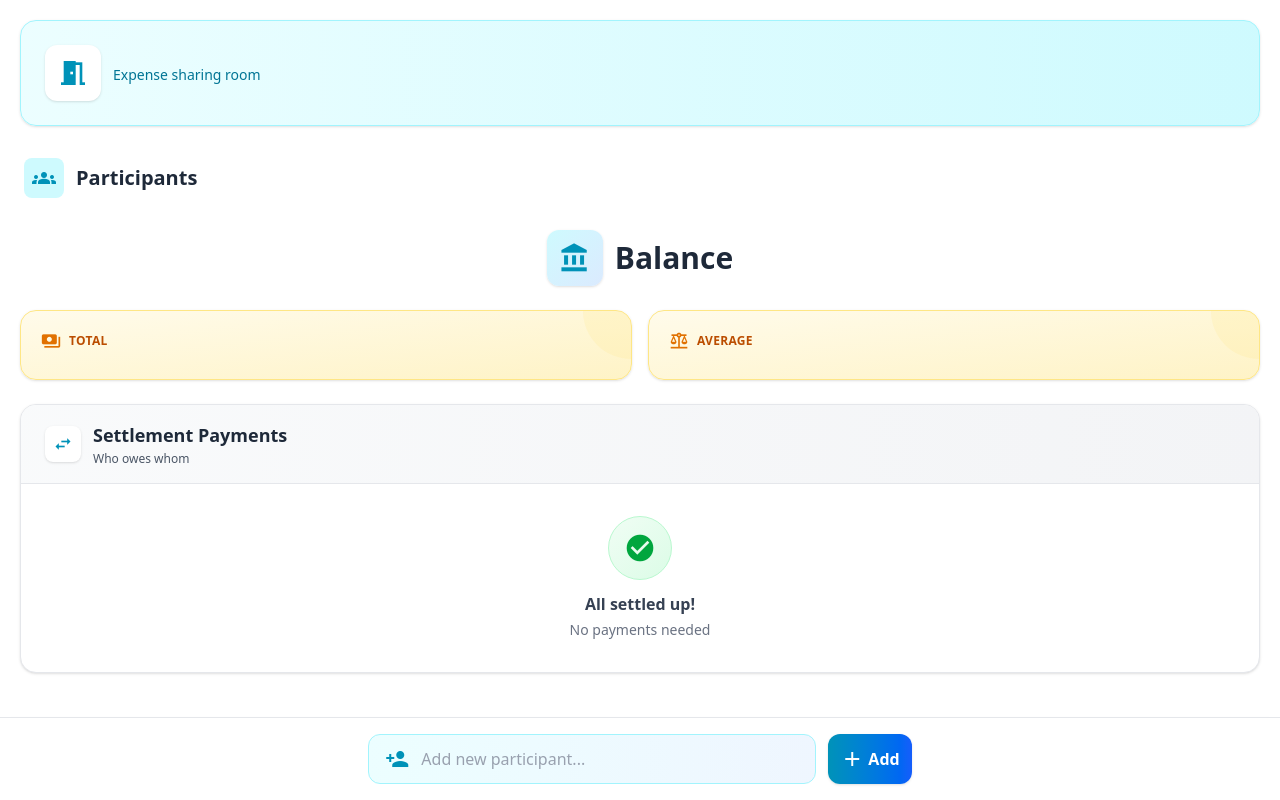
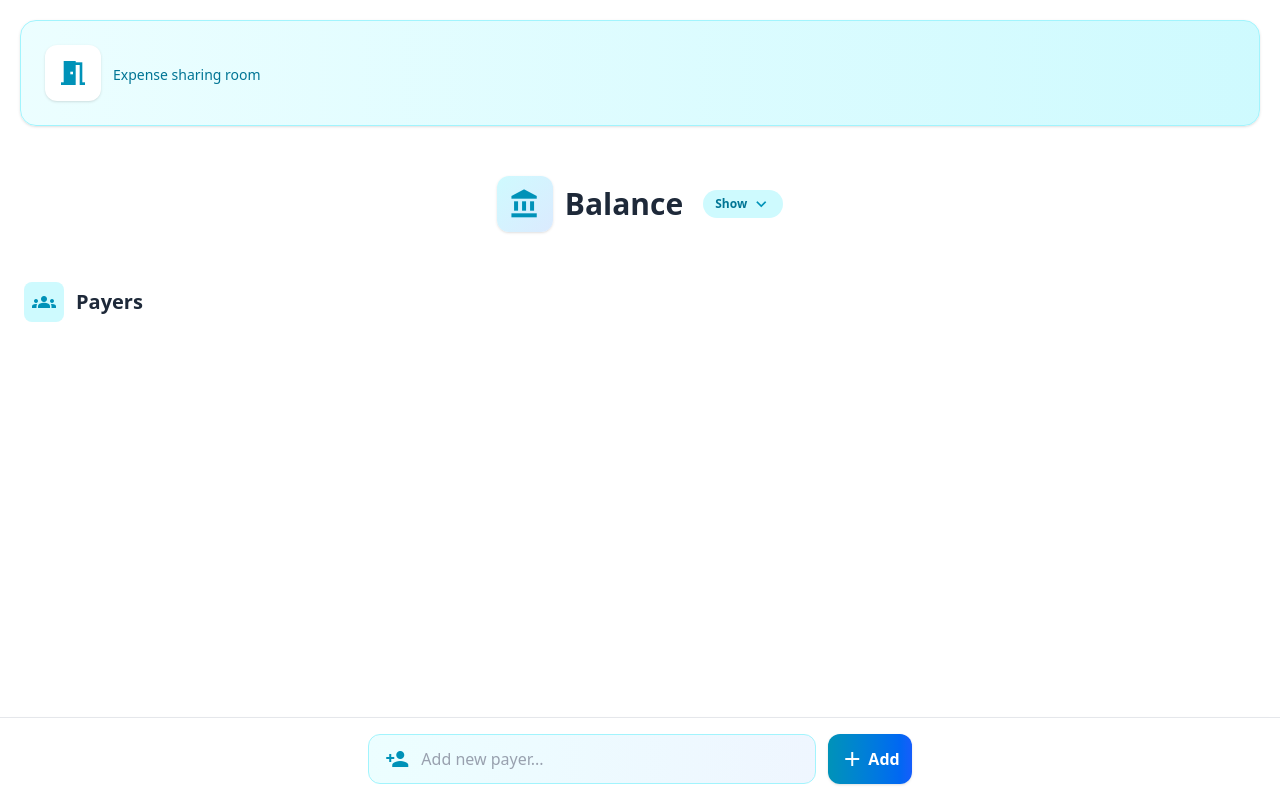
Before and after one commit to Delaudes/Share, an Angular app: page /rooms/1 in a window 1280 px wide. Built offline with nearby package versions, Linux system fonts and the light colour scheme.

Commit message:
feat : amélioration css

```diff
--- a/src/home/home.component.html
+++ b/src/home/home.component.html
@@ -52,14 +52,6 @@
       </span>
     </div>
   </button>
-  } @empty {
-  <div class="text-center py-8">
-    <div class="inline-flex items-center justify-center w-16 h-16 bg-gray-100 rounded-full mb-3">
-      <span class="material-icons text-gray-400" style="font-size: 32px">folder_open</span>
-    </div>
-    <p class="text-gray-500 font-semibold">No rooms yet</p>
-    <p class="text-sm text-gray-400 mt-1">Create your first room below</p>
-  </div>
   }
 </div>
 
--- a/src/room/presentation/room.component.html
+++ b/src/room/presentation/room.component.html
@@ -16,31 +16,38 @@
     </div>
   </div>
 
-  <!-- Payers Section -->
-  <div class="mb-8">
-    <div class="flex items-center gap-3 mb-4 px-1">
-      <div class="p-2 bg-cyan-100 rounded-lg flex items-center justify-center">
-        <span class="material-icons text-cyan-600" style="font-size: 24px">groups</span>
+  <!-- Balance Section -->
+  <div class="mb-8" data-testid="balance">
+    <details class="group">
+      <summary class="cursor-pointer list-none">
+        <!-- Balance Header -->
+        <div
+          class="flex items-center justify-center gap-3 group-open:mb-6 hover:bg-gray-50 rounded-2xl p-4 transition-all border-2 border-transparent group-hover:border-cyan-200 group-hover:shadow-sm"
+        >
+          <div
+            class="p-3 bg-gradient-to-br from-cyan-100 to-blue-100 rounded-xl shadow-sm flex items-center justify-center group-hover:scale-105 transition-transform"
+          >
+            <span class="material-icons text-cyan-600" style="font-size: 32px"
+              >account_balance</span
+            >
           </div>
-      <h2 class="text-xl font-bold text-gray-800">Participants</h2>
+          <h2 class="text-3xl font-bold text-gray-800 group-hover:text-cyan-600 transition-colors">
+            Balance
+          </h2>
+          <div
+            class="ml-2 px-3 py-1 bg-cyan-100 rounded-full flex items-center gap-1 group-hover:bg-cyan-200 transition-colors"
+          >
+            <span class="text-xs font-semibold text-cyan-700 group-open:hidden">Show</span>
+            <span class="text-xs font-semibold text-cyan-700 hidden group-open:inline">Hide</span>
+            <span
+              class="material-icons text-cyan-600 group-open:rotate-180 transition-transform"
+              style="font-size: 20px"
+            >
+              expand_more
+            </span>
           </div>
-
-    @for (payer of roomStore.room()?.payers; track payer.id) {
-    <app-payer [payer]="payer"></app-payer>
-    }
         </div>
-
-  <!-- Balance Section -->
-  <div class="mt-8 mb-6" data-testid="balance">
-    <!-- Balance Header -->
-    <div class="flex items-center justify-center gap-3 mb-6">
-      <div
-        class="p-3 bg-gradient-to-br from-cyan-100 to-blue-100 rounded-xl shadow-sm flex items-center justify-center"
-      >
-        <span class="material-icons text-cyan-600" style="font-size: 32px">account_balance</span>
-      </div>
-      <h2 class="text-3xl font-bold text-gray-800">Balance</h2>
-    </div>
+      </summary>
 
       <!-- Summary Cards -->
       <div class="grid grid-cols-2 gap-4 mb-6">
@@ -142,23 +149,24 @@
               </div>
             </div>
           </div>
-        } @empty {
-        <div class="p-8 text-center">
-          <div
-            class="inline-flex items-center justify-center w-16 h-16 bg-gradient-to-br from-green-50 to-green-100 rounded-full mb-3 border border-green-200"
-          >
-            <span
-              class="material-icons text-green-600 flex items-center justify-center"
-              style="font-size: 32px"
-              >check_circle</span
-            >
-          </div>
-          <p class="text-gray-700 font-semibold text-base">All settled up!</p>
-          <p class="text-sm text-gray-500 mt-1">No payments needed</p>
-        </div>
           }
         </div>
       </div>
+    </details>
+  </div>
+
+  <!-- Payers Section -->
+  <div class="mb-8">
+    <div class="flex items-center gap-3 mb-4 px-1">
+      <div class="p-2 bg-cyan-100 rounded-lg flex items-center justify-center">
+        <span class="material-icons text-cyan-600" style="font-size: 24px">groups</span>
+      </div>
+      <h2 class="text-xl font-bold text-gray-800">Payers</h2>
+    </div>
+
+    @for (payer of roomStore.room()?.payers; track payer.id) {
+    <app-payer [payer]="payer"></app-payer>
+    }
   </div>
 
   <!-- Fixed Bottom Add Payer Bar -->
@@ -174,7 +182,7 @@
         >
         <input
           type="text"
-          placeholder="Add new participant..."
+          placeholder="Add new payer..."
           [(ngModel)]="payerName"
           data-testid="payer-name"
           class="flex-1 bg-transparent outline-none placeholder:text-gray-400 text-gray-800 font-medium"
```
Lines whose indentation alone changed are shown as unchanged.
